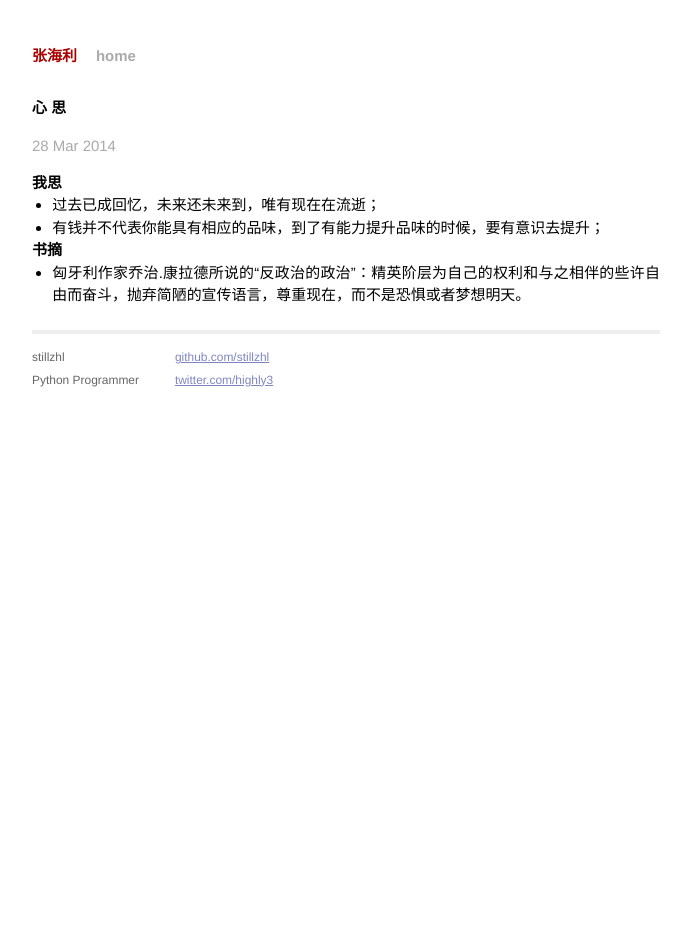
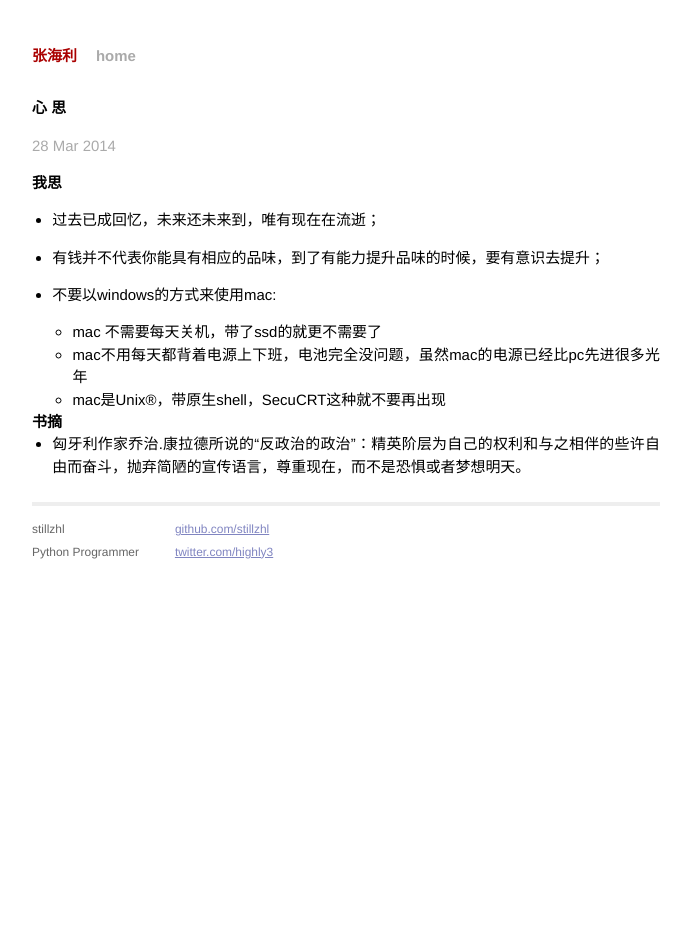
Before and after one commit to stillzhl/stillzhl.github.io, a Jekyll site: the page built from _posts/2014-03-28-thought.md, in a window 1280 px wide. Shown: the whole page, without its empty margins (294-985 px from the left). Built offline with Jekyll 4.4.1, drawn with Linux system fonts in a browser that asks for light colours; Markdown is read by kramdown in place of the engine named in the settings.

Commit message:
update my thought

```diff
--- a/_posts/2014-03-28-thought.md
+++ b/_posts/2014-03-28-thought.md
@@ -3,10 +3,19 @@ layout: post
 title: 心 思
 ---
 
+
 #### 我思
 
 - 过去已成回忆，未来还未来到，唯有现在在流逝；
+
 - 有钱并不代表你能具有相应的品味，到了有能力提升品味的时候，要有意识去提升；
+
+- 不要以windows的方式来使用mac:
+    - mac 不需要每天关机，带了ssd的就更不需要了
+    - mac不用每天都背着电源上下班，电池完全没问题，虽然mac的电源已经比pc先进很多光年
+    - mac是Unix®，带原生shell，SecuCRT这种就不要再出现
+
+
 
 #### 书摘
 
```
